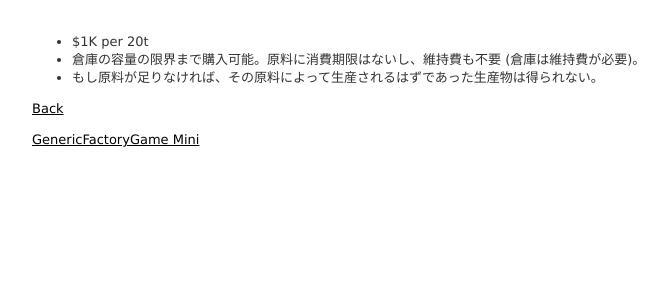
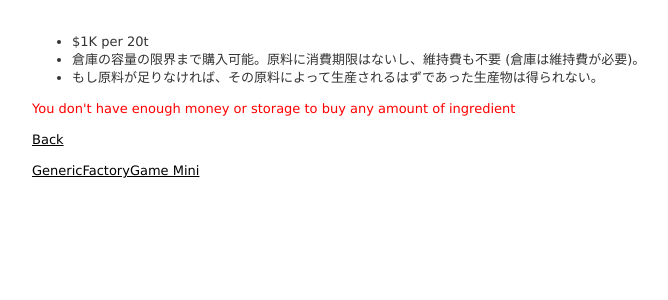
Before and after one commit to ujihisa/generic-factory-game, a Rails app: page /games/1/new_ingredients in a window 1280 px wide. Shown: the top 300 px of the page, without its empty margins (1-669 px from the left). Run offline with Rails 7, Linux system fonts and the light colour scheme; tables that the repository leaves empty hold one stand-in row (values such as "Sample post"); style sheets or scripts are compiled from the project's sources.

Commit message:
Show warning when you can't buy anything

```diff
--- a/app/views/games/new_ingredients.html.erb
+++ b/app/views/games/new_ingredients.html.erb
@@ -5,12 +5,17 @@
 </ul>
 
 <div class="field">
-  <%- (1..([@game.money, (@game.storage - @game.ingredient - @game.product) / 20].min)).each do |num| %>
-    <%= form_with(url: create_ingredients_game_url, method: 'post') do |form| %>
-      <%= hidden_field_tag 'num', num %>
-      <%= form.submit "Buy #{20 * num}t" %>
-      (Money: <%= number_to_currency(@game.money, precision: 0, format: '%u%nK')%> → <%= number_to_currency(@game.money - num, precision: 0, format: '%u%nK')%>)
-    <% end %>
+  <%- max_num = [@game.money, (@game.storage - @game.ingredient - @game.product) / 20].min %>
+  <%- if 1 <= max_num %>
+    <%- (1..max_num).each do |num| %>
+      <%= form_with(url: create_ingredients_game_url, method: 'post') do |form| %>
+        <%= hidden_field_tag 'num', num %>
+        <%= form.submit "Buy #{20 * num}t" %>
+        (Money: <%= number_to_currency(@game.money, precision: 0, format: '%u%nK')%> → <%= number_to_currency(@game.money - num, precision: 0, format: '%u%nK')%>)
+      <% end %>
+    <%- end %>
+  <%- else %>
+    <font color=red>You don't have enough money or storage to buy any amount of ingredient</font>
   <%- end %>
 </div>
 
--- a/app/views/games/new_storages.html.erb
+++ b/app/views/games/new_storages.html.erb
@@ -7,6 +7,7 @@
 </ul>
 
 <div class="field">
+  <%- if 1 <= @game.money %>
     <%- (1..@game.money).each do |num| %>
       <%= form_with(url: create_storages_game_url, method: 'post') do |form| %>
         <%= hidden_field_tag 'num', num %>
@@ -14,6 +15,9 @@
         <%= 100 * num %>t
         (Money: <%= number_to_currency(@game.money, precision: 0, format: '%u%nK')%> → <%= number_to_currency(@game.money - num, precision: 0, format: '%u%nK')%>)
       <% end %>
+    <%- end %>
+  <%- else %>
+    <font color=red>You don't have enough money to buy storages</font>
   <%- end %>
 </div>
 
```
Lines whose indentation alone changed are shown as unchanged.
